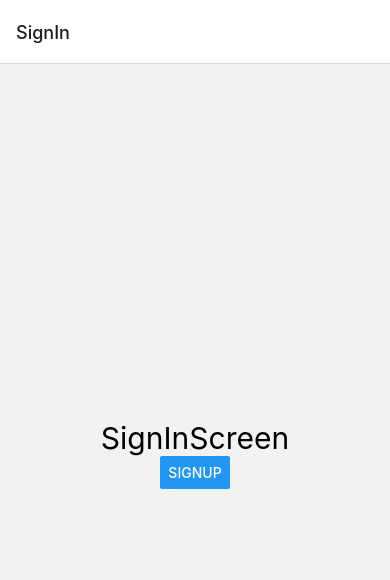
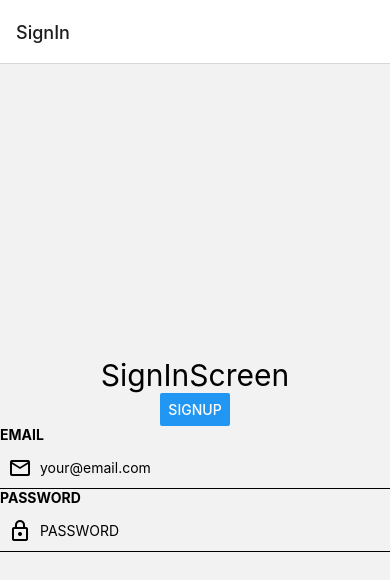
Before and after one commit to J-mung/Inflearn_HandsOnReactNative, a React Native app in the folder rn-photo/: screen / in a window 390 px wide. Shown: the top 580 px of the page. Built offline with nearby package versions, Linux system fonts and the light colour scheme.

Commit message:
Add Input component

```diff
--- /dev/null
+++ b/rn-photo/src/colors.js
@@ -0,0 +1,2 @@
+export const WHITE = '#ffffff';
+export const BLACK = '#000000';
--- /dev/null
+++ b/rn-photo/src/components/Input.js
@@ -0,0 +1,99 @@
+import { MaterialCommunityIcons } from '@expo/vector-icons';
+import PropTypes from 'prop-types';
+import { forwardRef, useState } from 'react';
+import { StyleSheet, Text, TextInput, View } from 'react-native';
+
+export const InputTypes = {
+  EMAIL: 'EMAIL',
+  PASSWORD: 'PASSWORD',
+};
+
+const InputTypeProps = {
+  EMAIL: {
+    title: 'EMAIL',
+    placeholder: 'your@email.com',
+    keyboardType: 'email-address',
+    secureTextEntry: false,
+    iconName: { active: 'email', inactive: 'email-outline' },
+  },
+
+  PASSWORD: {
+    title: 'PASSWORD',
+    placeholder: 'PASSWORD',
+    keyboardType: 'default',
+    secureTextEntry: true,
+    iconName: { active: 'lock', inactive: 'lock-outline' },
+  },
+};
+
+export const ReturnKeyTypes = {
+  DONE: 'done',
+  NEXT: 'next',
+};
+
+const Input = forwardRef(({ inputType, ...props }, ref) => {
+  const {
+    title,
+    placeholder,
+    keyboardType,
+    secureTextEntry,
+    iconName: { active, inactive },
+  } = InputTypeProps[inputType];
+
+  const [isFocused, setIsFocused] = useState(false);
+
+  return (
+    <View style={styles.container}>
+      <Text style={styles.title}>{title}</Text>
+
+      <View style={{}}>
+        <TextInput
+          ref={ref}
+          {...props}
+          style={styles.input}
+          placeholder={placeholder}
+          keyboardType={keyboardType}
+          secureTextEntry={secureTextEntry}
+          onBlur={() => setIsFocused(false)}
+          onFocus={() => setIsFocused(true)}
+        />
+        <View style={styles.icon}>
+          <MaterialCommunityIcons
+            name={isFocused ? active : inactive}
+            size={24}
+            color="black"
+          />
+        </View>
+      </View>
+    </View>
+  );
+});
+Input.displayName = 'Input';
+
+Input.propTypes = {
+  inputType: PropTypes.oneOf(Object.values(InputTypes)),
+};
+
+const styles = StyleSheet.create({
+  container: {
+    width: '100%',
+  },
+  title: {
+    marginBottom: 4,
+    fontWeight: '700',
+  },
+  input: {
+    borderBottomWidth: 1,
+    height: 42,
+    paddingHorizontal: 10,
+    paddingLeft: 40,
+  },
+  icon: {
+    position: 'absolute',
+    left: 8,
+    height: '100%',
+    justifyContent: 'center',
+  },
+});
+
+export default Input;
--- a/rn-photo/src/screens/SignInScreen.js
+++ b/rn-photo/src/screens/SignInScreen.js
@@ -1,4 +1,5 @@
 import { Button, StyleSheet, Text, View } from 'react-native';
+import Input, { InputTypes } from '../components/Input';
 import { AuthRoutes } from '../navigations/routes';
 // import PropTypes from 'prop-types';
 
@@ -12,6 +13,15 @@
           navigation.navigate(AuthRoutes.SIGN_UP);
         }}
       />
+
+      {/* <Input
+        title={'EMAIL'}
+        placeholder={'your@email.com'}
+        iconName={'email'}
+        keyboardType={KeyboardTypes.EMAIL}
+      /> */}
+      <Input inputType={InputTypes.EMAIL} />
+      <Input inputType={InputTypes.PASSWORD} />
     </View>
   );
 };
```
